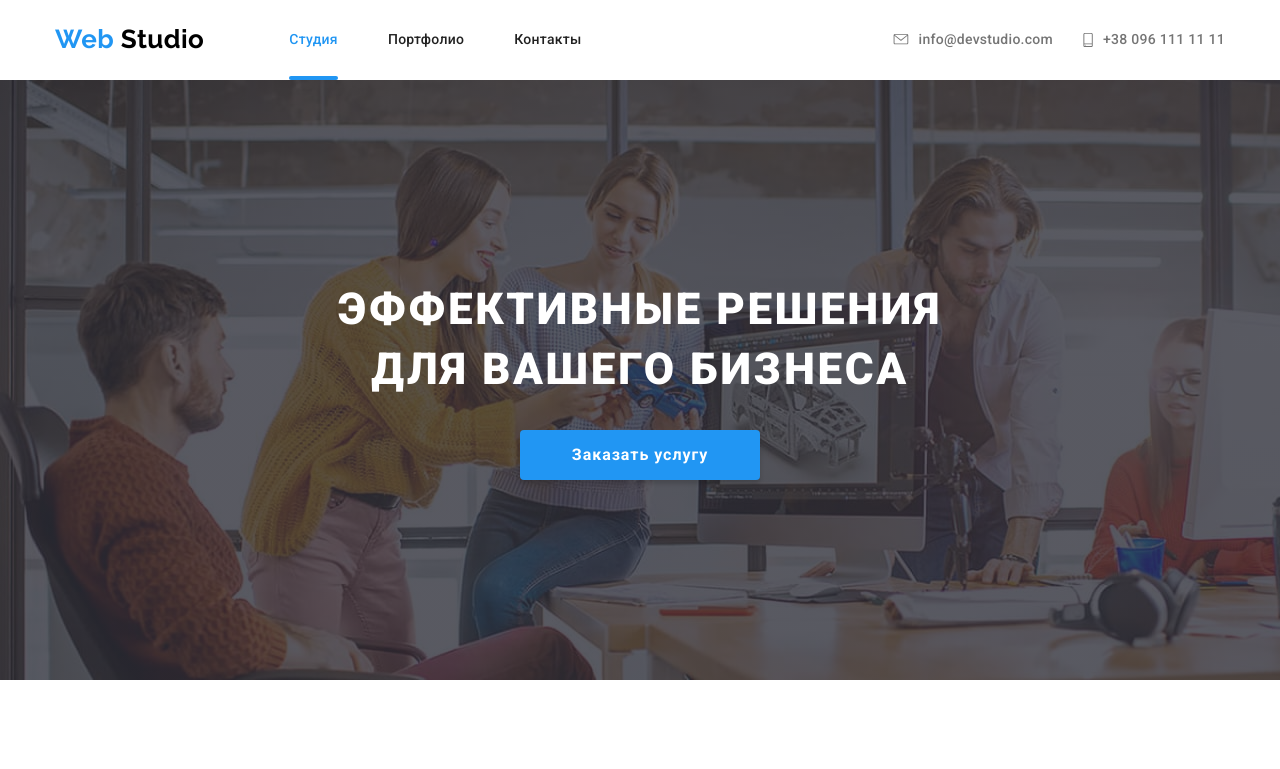
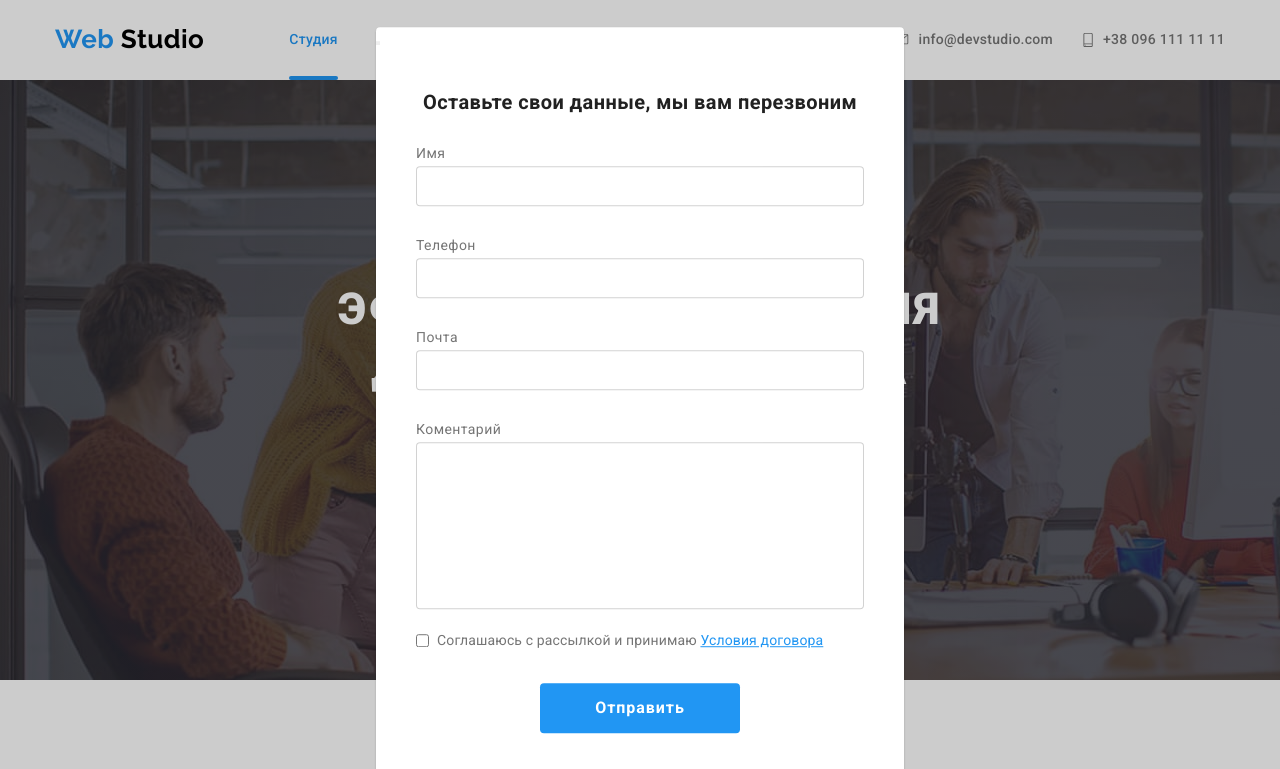
Before and after one commit to VollyKor/goit-markup-hw-06, a plain HTML site: page index.html in a window 1280 px wide. Shown: the top 769 px of the page. Drawn offline with nearby package versions, Linux system fonts and the light colour scheme.

Commit message:
Добавление формы в модальное окно, ее базовая стилизация

```diff
--- a/css/styles.css
+++ b/css/styles.css
@@ -44,6 +44,7 @@ font-weight: 900;
 
   --time-function: cubic-bezier(0.4, 0, 0.2, 1);
 }
+
 /* Common styles */
 
 html {
@@ -82,7 +83,8 @@ address {
 }
 
 ul,
-button {
+button,
+input {
   margin-top: 0px;
   margin-bottom: 0px;
   list-style: none;
@@ -118,7 +120,7 @@ svg {
   display: block;
 }
 
-.active-link{
+.active-link {
   color: var(--secondary-color);
   fill: var(--secondary-color);
 }
@@ -188,13 +190,13 @@ svg {
   fill: var(--secondary-color);
 }
 
-.current-page{
+.current-page {
   color: var(--secondary-color);
   position: relative;
 }
 
 .current-page > p::after {
-  content: '';
+  content: "";
 
   position: absolute;
   bottom: 0;
@@ -205,7 +207,6 @@ svg {
   height: 4px;
   border-radius: 2px;
   background-color: var(--secondary-color);
-
 }
 
 address {
@@ -246,7 +247,6 @@ address {
 
 .address-item > svg {
   margin-right: 10px;
-
 }
 
 .address-item:hover,
@@ -285,6 +285,7 @@ address {
   letter-spacing: 0.06em;
   text-transform: uppercase;
 }
+
 .button-order {
   padding: 10px 52px;
   margin-bottom: 100px;
@@ -355,7 +356,7 @@ address {
 
   background-color: var(--background-color);
   background-repeat: no-repeat;
-  background-position: center ;
+  background-position: center;
   border-radius: 4px;
   margin-bottom: 30px;
 }
@@ -487,10 +488,11 @@ section.team {
   margin-right: 10px;
 }
 
-.bio-link{
+.bio-link {
   fill: var(--client-border-color);
   border-radius: 50%;
-  transition: background-color 250ms var(--time-function), fill 250ms var(--time-function);
+  transition: background-color 250ms var(--time-function),
+    fill 250ms var(--time-function);
 }
 
 .bio-link:hover,
@@ -507,7 +509,7 @@ section.team {
   margin-right: 10px;
 }
 
-.social-icon{
+.social-icon {
   width: 20px;
   height: 20px;
 }
@@ -531,11 +533,12 @@ section.team {
   justify-content: center;
   align-items: center;
 
-  transition: border-color 250ms var(--time-function), fill 250ms var(--time-function);
+  transition: border-color 250ms var(--time-function),
+    fill 250ms var(--time-function);
 }
 
 .client-link:hover,
-.client-link:focus{
+.client-link:focus {
   fill: var(--secondary-color);
   border-color: var(--secondary-color);
 }
@@ -686,10 +689,8 @@ footer > .container {
   line-height: 1.62;
   text-align: center;
 
-  transition:
-    background-color 250ms var(--time-function),
-    color 250ms var(--time-function),
-    box-shadow 250ms var(--time-function);
+  transition: background-color 250ms var(--time-function),
+    color 250ms var(--time-function), box-shadow 250ms var(--time-function);
 }
 
 .gallery-button:hover,
@@ -719,14 +720,12 @@ footer > .container {
   margin-right: 30px;
   margin-bottom: 30px;
 
-  transition: box-shadow 250ms var(--time-function)
+  transition: box-shadow 250ms var(--time-function);
 }
 
 .gallery-item:hover,
 .gallery-item-focus {
-  box-shadow:
-    1px 4px 6px rgba(0, 0, 0, 0.16),
-    0px 4px 4px rgba(0, 0, 0, 0.06),
+  box-shadow: 1px 4px 6px rgba(0, 0, 0, 0.16), 0px 4px 4px rgba(0, 0, 0, 0.06),
     0px 1px 1px rgba(0, 0, 0, 0.12);
 }
 
@@ -750,7 +749,6 @@ footer > .container {
 }
 
 /* Добавить всплывающий текст при событии :hover, :focus  */
-
 
 .gallery-title {
   margin-bottom: 4px;
@@ -792,7 +790,6 @@ overflow: hidden;
 
   padding: 63px 24px;
 
-
   color: var(--primary-white-color);
   background-color: var(--secondary-color);
 
@@ -804,7 +801,8 @@ overflow: hidden;
 }
 
 /* Модальное окно и форма */
-.backdrop{
+
+.backdrop {
   position: fixed;
   top: 0px;
   left: 0px;
@@ -813,17 +811,121 @@ overflow: hidden;
   background-color: var(--modal-background-color);
 }
 
-.modal{
+.modal {
   position: absolute;
   top: 50%;
   left: 50%;
   transform: translate(-50%, -50%);
-  width: 200px;
-  height: 200px;
+
+  min-width: 200px;
+  min-height: 200px;
   background-color: #fff;
+
+  box-shadow:
+  0px 2px 1px rgba(0, 0, 0, 0.2),
+  0px 1px 1px rgba(0, 0, 0, 0.14),
+  0px 1px 3px rgba(0, 0, 0, 0.12);
+  border-radius: 4px;
 }
 
+.modal > form {
+  display: flex;
+  flex-direction: column;
+
+  justify-content: center;
+  /* align-items: center; */
+}
+
+.order > b {
+  text-align: center;
+  margin-top: 40px;
+  margin-bottom: 28px;
+
+  font-weight: 700;
+  font-size: 20px;
+  line-height: 1.15;
+  color: var(--primary-black-color);
+}
+
+.data-area {
+  display: block;
+  width: 448px;
+  height: 40px;
+  margin: 0px 40px;
+  margin-bottom: 28px;
+
+  border: 1px solid rgba(33, 33, 33, 0.2);
+  border-radius: 4px;
+}
+.order label {
+  margin-left: 40px;
+  display: block;
+  align-items: left;
+}
+
+textarea {
+  margin: 0px 40px;
+  width: 448px;
+  border: 1px solid rgba(33, 33, 33, 0.2);
+  border-radius: 4px;
+  resize: none;
+  margin-bottom: 20px;
+}
+
+.license-agreement {
+  display: flex;
+  /* justify-content: center; */
+  align-items: center;
+  margin-bottom: 30px;
+  margin-left: 40px;
+}
+
+.license-agreement > label {
+  display: block;
+  margin-left: 8px;
+
+  line-height: 1.15;
+  letter-spacing: 0.01em;
+}
+
+.agreement {
+  display: block;
+  /* margin-left: 40px; */
+}
+
+.order-send {
+  display: block;
+  width: 200px;
+  height: 50px;
+
+  margin-bottom: 40px;
+  margin-left: auto;
+  margin-right: auto;
+
+  color: var(--primary-white-color);
+  background-color: var(--secondary-color);
+
+  font-weight: 700;
+  font-size: 16px;
+  line-height: 1.87;
+  text-align: center;
+  letter-spacing: 0.06em;
+
+  border: none;
+  border-radius: 4px;
+}
+
+.license-link {
+  font-weight: 400;
+  font-size: 14px;
+  line-height: 1.71;
+  /* identical to box height, or 171% */
+  text-decoration-line: underline;
+
+  color: var(--secondary-color);
+}
+/*
 .is-hidden {
 opacity: 0;
 pointer-events: none;
-}
+} */
--- a/index.html
+++ b/index.html
@@ -12,7 +12,7 @@
       href="https://cdnjs.cloudflare.com/ajax/libs/modern-normalize/0.6.0/modern-normalize.min.css"
     />
     <link rel="stylesheet" href="./css/styles.css" />
-    <title>Домашняя работа 5</title>
+    <title>Домашняя работа 6</title>
   </head>
 
   <body>
@@ -483,7 +483,36 @@
     </footer>
 
     <div class="backdrop is-hidden">
-      <div class="modal"></div>
+      <div class="modal">
+        <button class="close-modal"></button>
+        <form class="order">
+          <b>Оставьте свои данные, мы вам перезвоним</b>
+
+         <div role="group">
+          <label for="name">Имя</label>
+          <input class="data-area" type="text" name="order-data" id="name" />
+
+          <label for="tel">Телефон</label>
+          <input class="data-area" type="text" name="order-data" id="tel" />
+
+          <label for="mail">Почта</label>
+          <input  class="data-area" type="text" name="order-data" id="mail" />
+         </div>
+
+          <label for="comments">Коментарий</label>
+          <textarea name="comments" id="comments" name="order-data" rows="10"></textarea>
+
+          <div class="license-agreement">
+            <input class="agreement" type="checkbox" name="order-data" id="agreement" />
+            <label for="agreement">
+              Соглашаюсь с рассылкой и принимаю
+              <a class="license-link" href="">Условия договора</a>
+            </label>
+
+          </div>
+          <button class="order-send">Отправить</button>
+        </form>
+      </div>
     </div>
   </body>
 </html>
```
Lines whose indentation alone changed are shown as unchanged.
